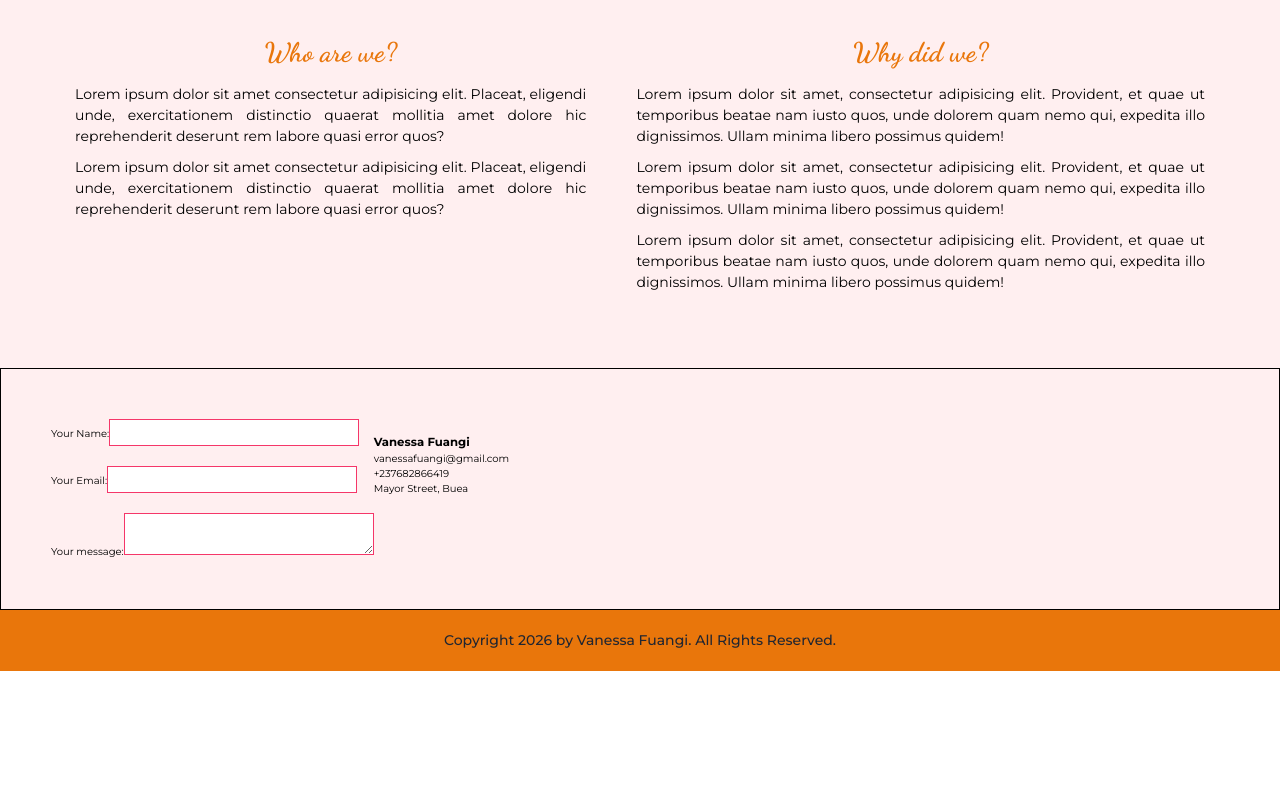
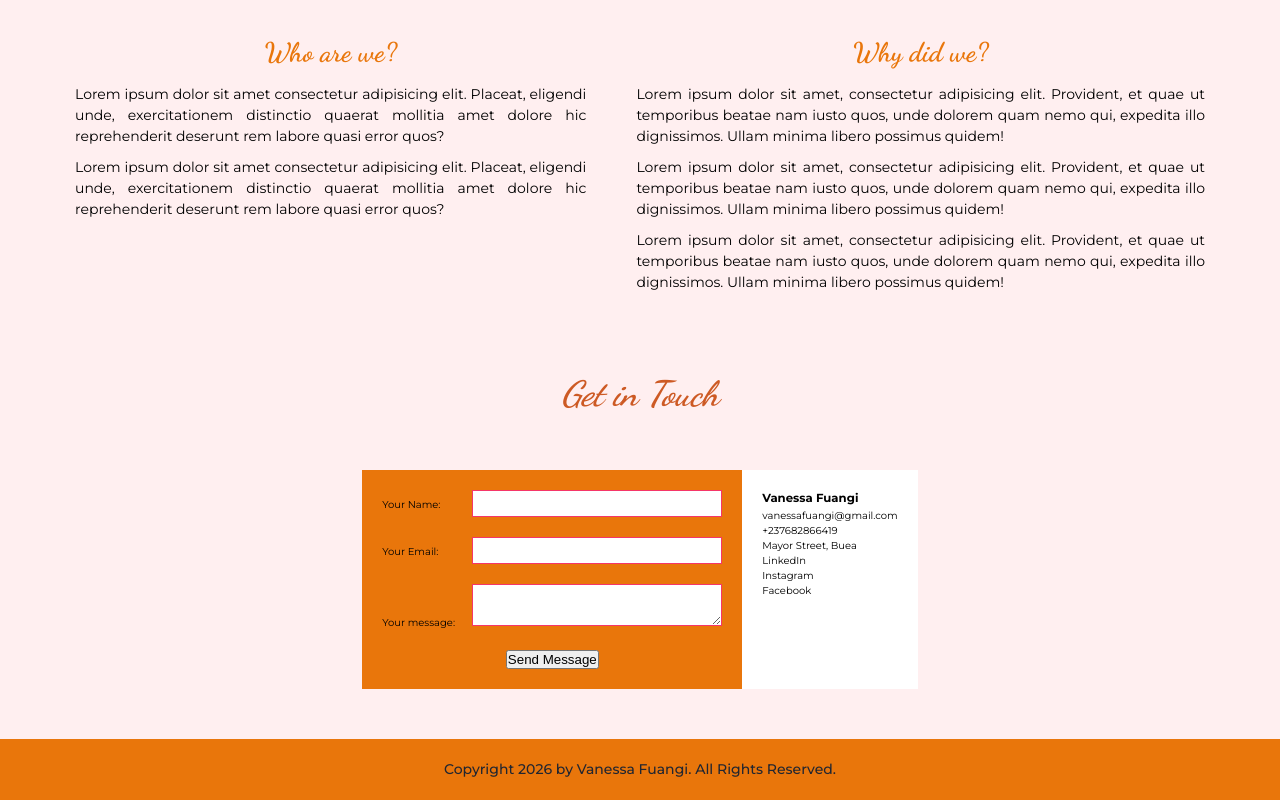
Before and after one commit to Fuangi/todo-expense, a React (Vite) app: page / in a window 1280 px wide. Shown: the part 1634-2434 px from the top of the page. Before the commit the page ends 2305 px from the top, so only its background shows below. Built offline with nearby package versions, Linux system fonts and the light colour scheme.

Commit message:
Did the layout for the contact section, including both a contact form and my direct contacts

```diff
--- a/src/components/homepage/Contact.jsx
+++ b/src/components/homepage/Contact.jsx
@@ -2,8 +2,9 @@ import React from "react";
 
 function Contact() {
   return (
+    <>
+    <h1 className="contact-head">Get in Touch</h1>
     <div className="contact-me">
-      {/* <h1>Get in Touch</h1> */}
       <form className="contact-form">
         <div>
           <label htmlFor="name">Your Name:</label>
@@ -17,19 +18,25 @@ function Contact() {
           <label htmlFor="message">Your message:</label>
           <textarea name="message" id="message"></textarea>
         </div>
+        <button>Send Message</button>
       </form>
       <div className="my-details">
-        <div className="my-details-intro">
-          <img src="" alt="" />
-          <h3>Vanessa Fuangi</h3>
-        </div>
+        <h3>Vanessa Fuangi</h3>
+
         <div className="my-details-socials">
           <p>vanessafuangi@gmail.com</p>
           <p>+237682866419</p>
           <p>Mayor Street, Buea</p>
+
+          <div>
+            <p>LinkedIn</p>
+            <p>Instagram</p>
+            <p>Facebook</p>
+          </div>
         </div>
+    </div>
       </div>
-    </div>
+    </>
   );
 }
 
--- a/src/styles/components/_contact.scss
+++ b/src/styles/components/_contact.scss
@@ -1,20 +1,44 @@
-@use '../variables' as *;
+@use "../variables" as *;
 
+.contact-head {
+  text-align: center;
+  font-family: "Dancing Script", cursive;
+  font-size: 3.5rem;
+  color: $tertiaryOrange;
+  font-style: oblique;
+}
 .contact-me {
-  border: 1px solid black;
   display: flex;
+  justify-content: center;
   padding: 5rem;
 
   form {
     display: flex;
     flex-direction: column;
+    justify-content: center;
+    align-items: center;
     gap: 2rem;
+    background-color: $secondaryOrange;
+    padding: 2rem;
 
-    input,textarea{
-        width: 25rem;
-        padding: 0.5rem;
-        outline: none;
-        border: 1px solid $tertiaryPink;
+    label {
+      display: inline-block;
+      width: 9rem;
+      align-self: center;
+      justify-self: center;
+    }
+
+    input,
+    textarea {
+      width: 25rem;
+      padding: 0.5rem;
+      outline: none;
+      border: 1px solid $tertiaryPink;
     }
   }
+
+  .my-details {
+    padding: 2rem;
+    background-color: $white-100;
+  }
 }
```
